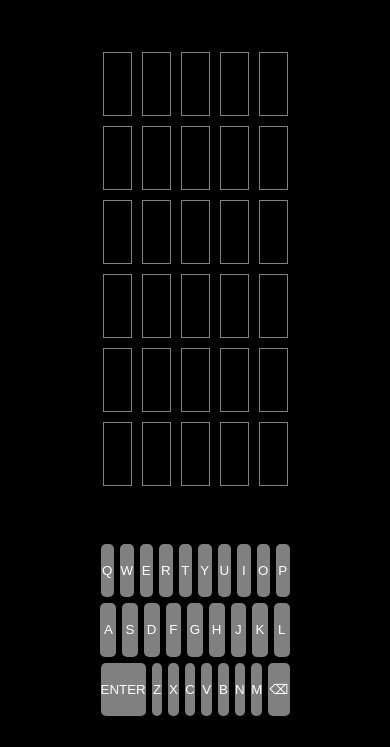
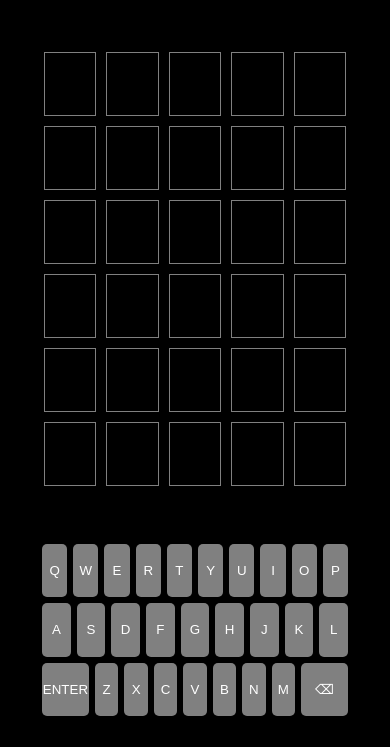
Before and after one commit to Rufasa85/wordle-clone, a plain HTML site: page index.html in a window 390 px wide. Shown: the part 97-844 px from the top of the page. Drawn offline with Linux system fonts and the light colour scheme.

Commit message:
updated mobile styles

```diff
--- a/style.css
+++ b/style.css
@@ -74,3 +74,9 @@ header {
 #third-row > :first-child, #third-row > :last-child {
     width:8em;
 }
+
+@media screen and (max-width:600px){
+    main{
+        width:80vw;
+    }
+}
```
